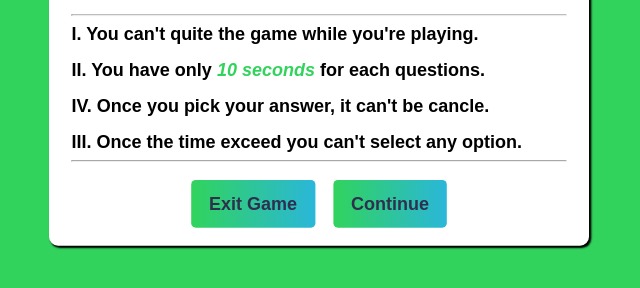
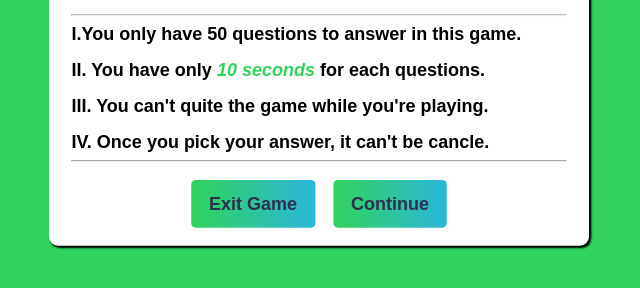
Before and after one commit to imoleayomi19/Emmy-Quiz-App, a plain HTML site: page index.html in a window 1280 px wide. Both pictures are taken after a click on the element "Start Game". Shown: the part 306-594 px from the top of the page, without its empty margins (321-961 px from the left). Drawn offline with Linux system fonts and the light colour scheme.

Commit message:
Update game rules in index.html for clarity and correction

```diff
--- a/index.html
+++ b/index.html
@@ -17,15 +17,17 @@
     <div class="game-rules">
       <div class="rule-head"><h2>Game Rules</h2></div>
       <hr />
-      <div class="rules">I. You can't quite the game while you're playing.</div>
+      <div class="rules">
+        I.You only have 50 questions to answer in this game.
+      </div>
       <div class="rules">
         II. You have only <i>10 seconds</i> for each questions.
       </div>
       <div class="rules">
-        IV. Once you pick your answer, it can't be cancle.
+        III. You can't quite the game while you're playing.
       </div>
       <div class="rules">
-        III. Once the time exceed you can't select any option.
+        IV. Once you pick your answer, it can't be cancle.
       </div>
       <hr />
       <div class="cont-exit-btn">
```
